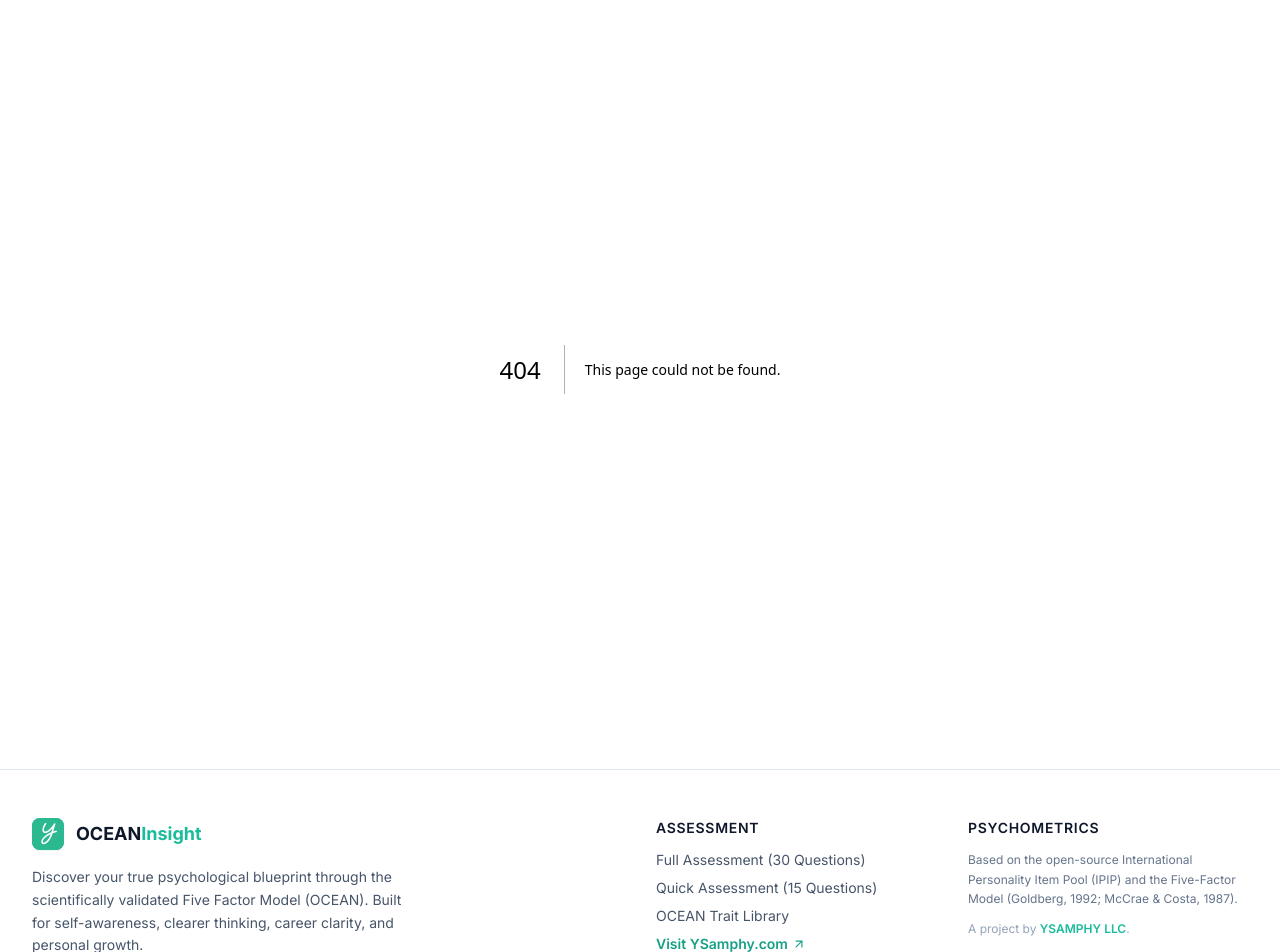
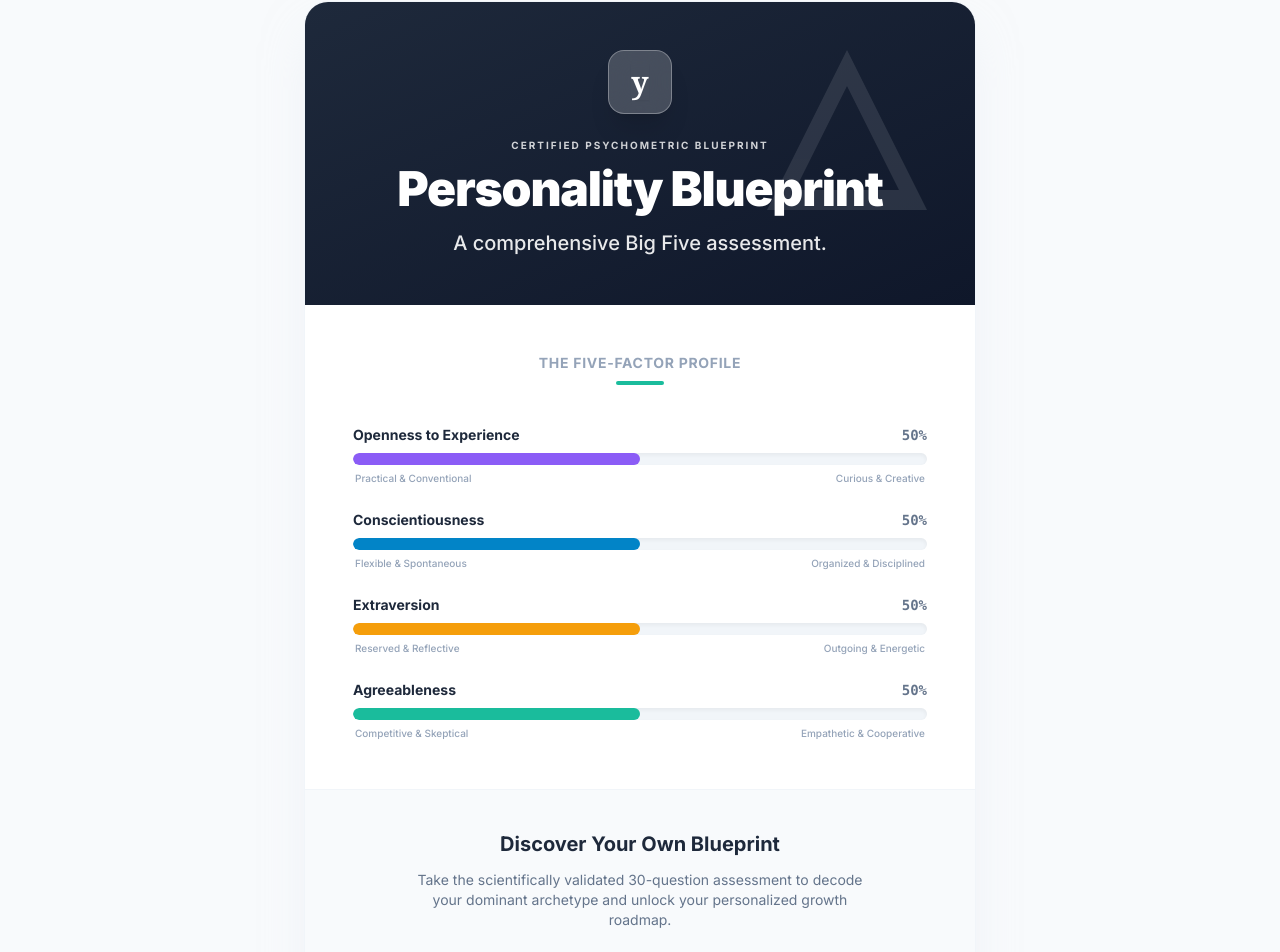
Before and after one commit to samphyy/personality-test, a Next.js app: page /badge in a window 1280 px wide. Before the commit this address had no page. Shown: the part 96-1048 px from the top of the page. Built offline with nearby package versions, Linux system fonts and the light colour scheme.

Commit message:
feat: Add stateless public archetype badge route with OG image integration and share button

```diff
--- /dev/null
+++ b/src/app/badge/page.tsx
@@ -0,0 +1,148 @@
+import { Metadata } from 'next';
+import Link from 'next/link';
+import { ARCHETYPES } from '@/data/archetypes';
+import { TRAIT_DEFINITIONS } from '@/data/questions';
+
+interface BadgeProps {
+  searchParams: Promise<{ [key: string]: string | string[] | undefined }>;
+}
+
+export async function generateMetadata({ searchParams }: BadgeProps): Promise<Metadata> {
+  // Await searchParams in Next.js 15
+  const sp = await searchParams;
+  const archId = (sp.arch as string) || '';
+  const o = (sp.o as string) || '50';
+  const c = (sp.c as string) || '50';
+  const e = (sp.e as string) || '50';
+  const a = (sp.a as string) || '50';
+  const n = (sp.n as string) || '50';
+
+  const archetypesList = Object.values(ARCHETYPES);
+  const archetype = archetypesList.find((item) => item.id === archId);
+
+  const title = archetype ? `${archetype.name} | My Personality Blueprint` : 'My Personality Blueprint';
+  const description = archetype ? archetype.tagline : 'Discover your Big Five psychometric blueprint.';
+  const url = `https://personality-test.ysamphy.com/badge?arch=${archId}&o=${o}&c=${c}&e=${e}&a=${a}&n=${n}`;
+  const ogImageUrl = `https://personality-test.ysamphy.com/api/og?arch=${archId}&o=${o}&c=${c}&e=${e}&a=${a}&n=${n}`;
+
+  return {
+    title,
+    description,
+    openGraph: {
+      title,
+      description,
+      url,
+      images: [
+        {
+          url: ogImageUrl,
+          width: 1200,
+          height: 630,
+          alt: title,
+        },
+      ],
+      type: 'website',
+    },
+    twitter: {
+      card: 'summary_large_image',
+      title,
+      description,
+      images: [ogImageUrl],
+    },
+  };
+}
+
+export default async function BadgePage({ searchParams }: BadgeProps) {
+  // Await searchParams in Next.js 15
+  const sp = await searchParams;
+  const archId = (sp.arch as string) || '';
+  const o = parseInt((sp.o as string) || '50', 10);
+  const c = parseInt((sp.c as string) || '50', 10);
+  const e = parseInt((sp.e as string) || '50', 10);
+  const a = parseInt((sp.a as string) || '50', 10);
+  const n = parseInt((sp.n as string) || '50', 10);
+
+  const archetypesList = Object.values(ARCHETYPES);
+  const archetype = archetypesList.find((item) => item.id === archId);
+
+  const scores = { openness: o, conscientiousness: c, extraversion: e, agreeableness: a, reactivity: n };
+
+  return (
+    <div className="min-h-screen bg-slate-50 flex flex-col items-center justify-center p-4 sm:p-8 font-sans">
+      <div className="w-full max-w-2xl bg-white shadow-2xl shadow-slate-200/50 rounded-3xl overflow-hidden border border-slate-100">
+
+        {/* Header Section */}
+        <div className={`p-8 sm:p-12 text-white bg-gradient-to-br ${archetype ? archetype.colorTheme : 'from-slate-800 to-slate-900'} relative overflow-hidden`}>
+          <div className="absolute top-0 right-0 p-8 opacity-10">
+            <svg className="w-48 h-48" viewBox="0 0 24 24" fill="currentColor">
+              <path d="M12 2L2 22h20L12 2zm0 4.5l6.5 13h-13L12 6.5z"/>
+            </svg>
+          </div>
+
+          <div className="relative z-10 flex flex-col items-center text-center">
+            <div className="w-16 h-16 rounded-2xl bg-white/20 backdrop-blur-md flex items-center justify-center mb-6 shadow-xl border border-white/30">
+              <span className="text-3xl font-serif font-bold text-white shadow-sm">y</span>
+            </div>
+            <span className="uppercase tracking-[0.2em] text-[10px] font-bold text-white/80 mb-3 block">
+              Certified Psychometric Blueprint
+            </span>
+            <h1 className="text-3xl sm:text-5xl font-black tracking-tight mb-4 text-white">
+              {archetype ? archetype.name : 'Personality Blueprint'}
+            </h1>
+            <p className="text-lg sm:text-xl text-white/90 font-medium max-w-lg leading-relaxed">
+              {archetype ? archetype.tagline : 'A comprehensive Big Five assessment.'}
+            </p>
+          </div>
+        </div>
+
+        {/* Traits Section */}
+        <div className="p-8 sm:p-12 bg-white">
+          <div className="mb-10 text-center">
+            <h2 className="text-sm font-bold uppercase tracking-wider text-slate-400 mb-2">The Five-Factor Profile</h2>
+            <div className="w-12 h-1 bg-brand-500 rounded mx-auto"></div>
+          </div>
+
+          <div className="space-y-6">
+            {(Object.entries(scores) as [keyof typeof TRAIT_DEFINITIONS, number][]).map(([key, score]) => {
+              const def = TRAIT_DEFINITIONS[key];
+              if (!def) return null;
+
+              return (
+                <div key={key} className="relative">
+                  <div className="flex justify-between items-end mb-2">
+                    <span className="font-bold text-slate-800 text-sm">{def.label}</span>
+                    <span className="font-mono font-bold text-slate-500 text-sm">{score}%</span>
+                  </div>
+                  <div className="w-full bg-slate-100 rounded-full h-3 overflow-hidden shadow-inner">
+                    <div
+                      className="h-full rounded-full transition-all duration-1000"
+                      style={{ width: `${score}%`, backgroundColor: def.color }}
+                    ></div>
+                  </div>
+                  <div className="flex justify-between items-center mt-1.5 px-0.5">
+                    <span className="text-[10px] text-slate-400 font-medium">{def.lowLabel}</span>
+                    <span className="text-[10px] text-slate-400 font-medium">{def.highLabel}</span>
+                  </div>
+                </div>
+              );
+            })}
+          </div>
+        </div>
+
+        {/* CTA Section */}
+        <div className="p-8 sm:p-10 bg-slate-50 border-t border-slate-100 text-center">
+          <h3 className="text-xl font-bold text-slate-800 mb-3">Discover Your Own Blueprint</h3>
+          <p className="text-slate-500 text-sm mb-6 max-w-md mx-auto">
+            Take the scientifically validated 30-question assessment to decode your dominant archetype and unlock your personalized growth roadmap.
+          </p>
+          <Link
+            href="/"
+            className="inline-flex items-center justify-center bg-slate-900 hover:bg-slate-800 text-white font-bold py-3.5 px-8 rounded-full shadow-lg shadow-slate-900/20 transition-all hover:scale-105 active:scale-95"
+          >
+            Take the Free Test Now
+          </Link>
+        </div>
+
+      </div>
+    </div>
+  );
+}
--- a/src/components/ResultsDashboard.tsx
+++ b/src/components/ResultsDashboard.tsx
@@ -175,6 +175,16 @@ ${shareUrl}`;
             <Bot className="w-4 h-4" />
             <span>Ask AI Coach</span>
           </button>
+
+          {/* Share Badge Button */}
+          <Link
+            href={`/badge?arch=${archId}&o=${o}&c=${c}&e=${e}&a=${a}&n=${n}`}
+            target="_blank"
+            className="flex items-center space-x-1.5 px-3.5 py-2 rounded-xl text-xs sm:text-sm font-bold bg-slate-900 dark:bg-white text-white dark:text-slate-900 hover:bg-slate-800 dark:hover:bg-slate-100 transition-all shadow-md shadow-slate-900/20 active:scale-95"
+          >
+            <Share2 className="w-4 h-4" />
+            <span>Share Badge</span>
+          </Link>
 
           {/* Compare Button */}
           <button
```
